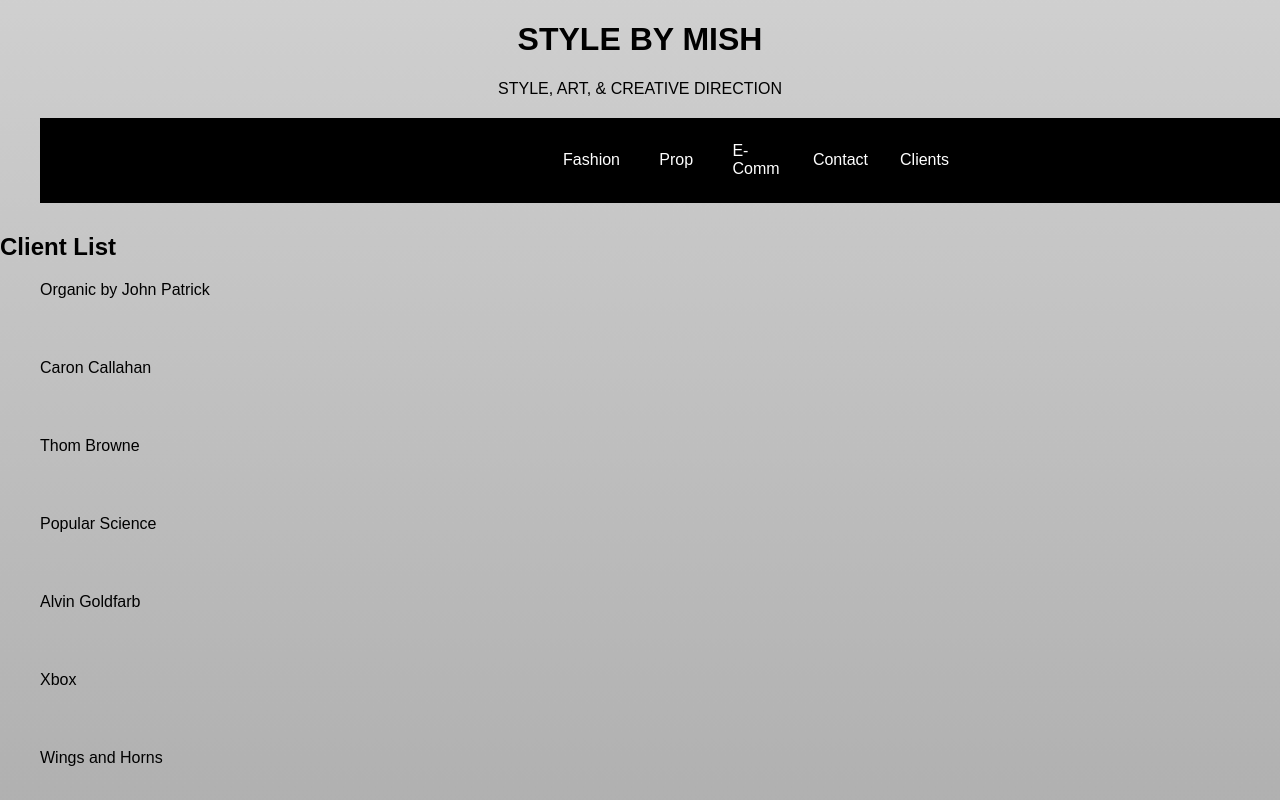
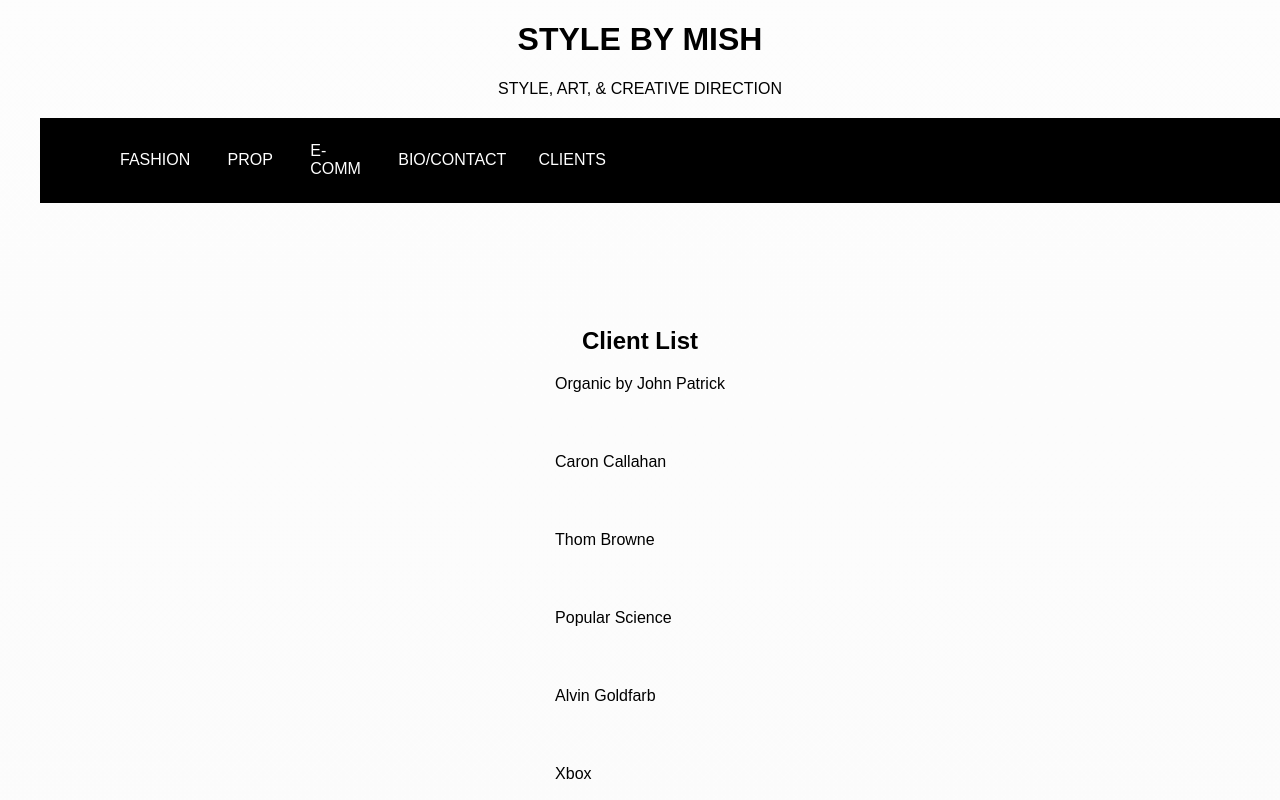
Before and after one commit to ErikDodd/mishnar, a React (Create React App) app: page /Clients in a window 1280 px wide. Shown: the top 800 px of the page. Built offline with nearby package versions, Linux system fonts and the light colour scheme; a web font is replaced by a local one.

Commit message:
Fixed some CSS styling things. Changed the nav a bit

```diff
--- a/src/App.css
+++ b/src/App.css
@@ -13,7 +13,7 @@
 /* BLACK TO WHITE BACKGROUND */
 body {
   font-family: 'Fira Sans', sans-serif;
-  background: linear-gradient(to bottom, white, gray);
+  background: linear-gradient(to bottom, white, #f9f9f9);
   height: 100vh;
   background-size: 400% 400%;
   animation: gradient 15s ease infinite;
@@ -82,6 +82,7 @@
   justify-content: center;
   align-items: center;
   font-family: 'Gotham-Bold', sans-serif;
+  color: 333333;
 }
 
 ul {
@@ -91,21 +92,22 @@
   justify-content: center;
   gap: 60px;
   font-family: 'Fira Sans', sans-serif;
+  color: 333333;
 }
 
 nav {
-  background-color: black;
+  background-color: 333333;
     margin: 20px 20px 30px 40px;
     padding: 15px;
     width: 100%;
 }
 nav a {
-  color: white;
+  color: #f9f9f9;
   transition: color 0.5s;
 }
 
 nav a:hover {
-  color: purple;
+  color: #bf40bf;
 }
 
 nav:hover a {
--- a/src/components/Navbar/NavbarElements.js
+++ b/src/components/Navbar/NavbarElements.js
@@ -6,7 +6,7 @@
   background: #000000;
   height: 85px;
   display: flex;
-  justify-content: center; // center align the items horizontally
+  justify-content: space-between; // distribute the space evenly between items
   align-items: center; // center align the items vertically
   padding: 0 5%; // changed the padding to be 5% on both sides
   z-index: 12;
@@ -48,7 +48,7 @@
 export const NavMenu = styled.div`
   display: flex;
   align-items: center;
-  margin-right: -24px;
+  margin-right: auto; // move this to the left as much as possible
   @media screen and (max-width: 768px) {
     display: none;
   }
@@ -57,7 +57,7 @@
 export const NavBtn = styled.nav`
   display: flex;
   align-items: center;
-  margin-right: 24px;
+  margin-left: auto; // move this to the right as much as possible
   @media screen and (max-width: 768px) {
     display: none;
   }
--- a/src/components/Navbar/index.js
+++ b/src/components/Navbar/index.js
@@ -13,19 +13,19 @@
                 <Bars />
                 <NavMenu>
                     <NavLink to='/Fashion' activeStyle>
-                        Fashion
+                        FASHION
                     </NavLink>
                     <NavLink to='/Prop' activeStyle>
-                        Prop
+                        PROP
                     </NavLink>
                     <NavLink to='/Ecomm' activeStyle>
-                        E-Comm
+                        E-COMM
                     </NavLink>
                     <NavLink to='/Contact' activeStyle>
-                        Contact
+                        BIO/CONTACT
                     </NavLink>
                     <NavLink to='/Clients' activeStyle>
-                        Clients
+                        CLIENTS
                     </NavLink>
 
                 </NavMenu>
--- a/src/pages/Clients.js
+++ b/src/pages/Clients.js
@@ -1,46 +1,39 @@
 import React from 'react';
+import styled from "styled-components";
+
+const Wrapper = styled.div`
+  display: flex;
+  flex-direction: column;
+  align-items: center;
+  justify-content: center;
+  height: 100vh;
+  margin-top: 800px; /* add margin to the top */
+`;
+
+const List = styled.ul`
+  list-style: none;
+  padding: 0;
+  margin: 0;
+  display: flex;
+  flex-direction: column;
+`;
+
+const ListItem = styled.li`
+  display: block;
+`;
 
 const Clients = () => {
-    const clients = [
-        'Organic by John Patrick',
-        'Caron Callahan',
-        'Thom Browne',
-        'Popular Science',
-        'Alvin Goldfarb',
-        'Xbox',
-        'Wings and Horns',
-        'Nike',
-        'Microsoft Surface',
-        'Plant Paper',
-        'Columbia Sportswear',
-        'Autre Magazine',
-        'MTV',
-        'GQ',
-        'INC Magazine',
-        'Self Magazine',
-        'Faris Jewelry',
-        'Barneys',
-        'See Kai Run',
-        'TomboyX',
-        'Olderbrother',
-        'Barneys',
-        'Totokaelo',
-        'Baby and Co',
-        'Grey Matters',
-        'Girlfriend Collective',
-        'Labucq',
-        'Reebok'
-    ];
+    const clients = ['Organic by John Patrick', 'Caron Callahan', 'Thom Browne', 'Popular Science', 'Alvin Goldfarb', 'Xbox', 'Wings and Horns', 'Nike', 'Microsoft Surface', 'Plant Paper', 'Columbia Sportswear', 'Autre Magazine', 'MTV', 'GQ', 'INC Magazine', 'Self Magazine', 'Faris Jewelry', 'Barneys', 'See Kai Run', 'TomboyX', 'Olderbrother', 'Barneys', 'Totokaelo', 'Baby and Co', 'Grey Matters', 'Girlfriend Collective', 'Labucq', 'Reebok'];
 
     return (
-        <div>
+        <Wrapper>
             <h2>Client List</h2>
-            <ul style={{ display: "flex", flexDirection: "column" }}>
+            <List>
                 {clients.map((client, index) => (
-                    <li key={index} style={{ display: "block" }}>{client}</li>
+                    <ListItem key={index}>{client}</ListItem>
                 ))}
-            </ul>
-        </div>
+            </List>
+        </Wrapper>
     );
 };
 
```
